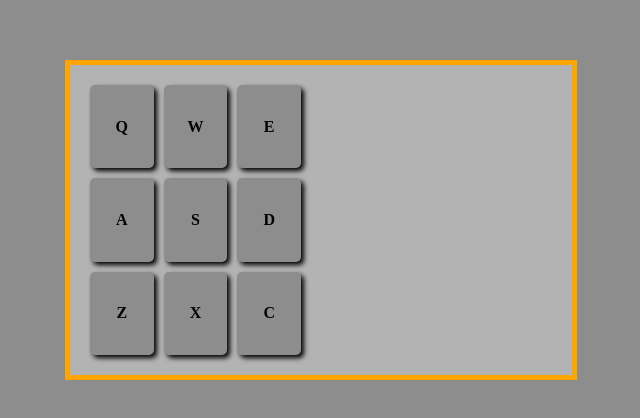
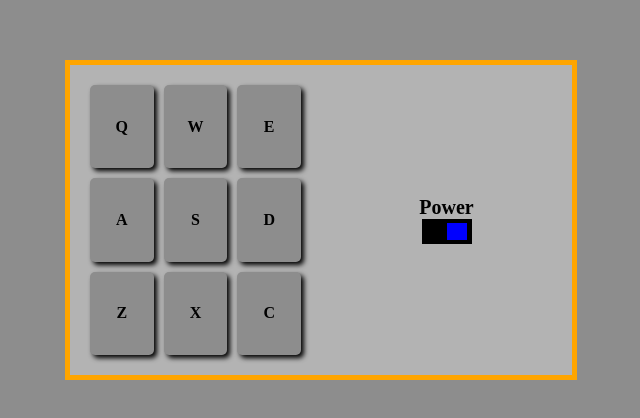
Before and after one commit to mdtagg/React_Drum_Kit, a React (Vite) app: page / in a window 1280 px wide. Shown: the part 180-598 px from the top of the page, without its empty margins (319-959 px from the left). Built offline with nearby package versions, Linux system fonts and the light colour scheme.

Commit message:
power button added and styled

```diff
--- a/src/App/index.css
+++ b/src/App/index.css
@@ -16,4 +16,5 @@ body {
     width:40vw;
     border:5px solid orange;
     background:#b3b3b3;
+    display:flex;
 }
--- /dev/null
+++ b/src/Controls/index.css
@@ -0,0 +1,32 @@
+
+
+.controls-container {
+    display:flex;
+    flex-direction:column;
+    justify-content: center;
+    align-items: center;
+    height:100%;
+    width:50%;
+}
+
+.button-title {
+    font-size:1.25rem;
+    font-weight:bold;
+}
+
+.power-button {
+    height:25px;
+    width:50px;
+    background:black;
+    border:none;
+    padding:0 5px;
+    cursor:pointer;
+}
+
+.slider {
+    height:17px;
+    width:20px;
+    background:blue;
+    position:relative;
+    left:20px;
+}
--- a/src/Controls/index.tsx
+++ b/src/Controls/index.tsx
@@ -1,9 +1,12 @@
-
+import "./index.css"
 
 const Controls = () => {
     return (
-        <div>
-
+        <div className="controls-container">
+            <p className="button-title">Power</p>
+            <button className="power-button">
+                <div className="slider"></div>
+            </button>
         </div>
     )
 }
```
